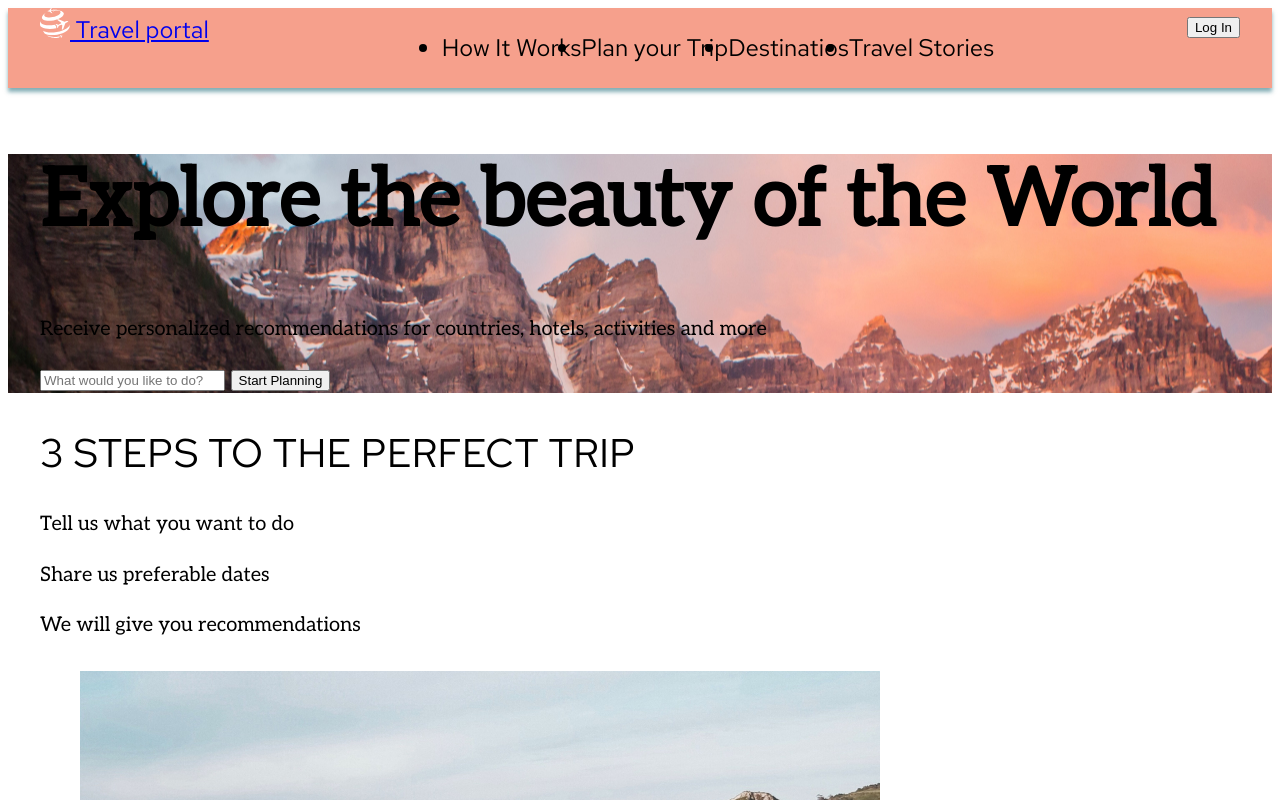
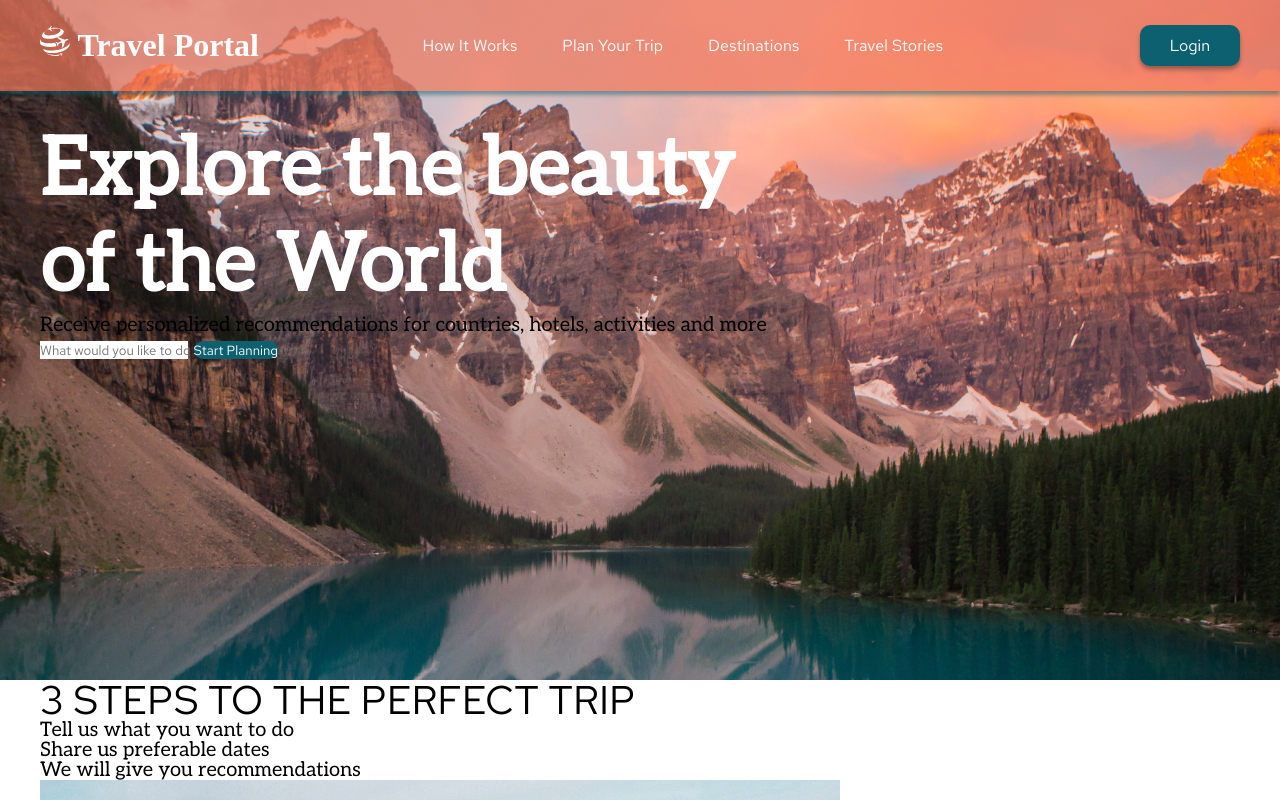
Before and after one commit to KatrinSha/Travel-landing-page, a website: page index.html in a window 1280 px wide. Shown: the top 800 px of the page. Drawn offline with Linux system fonts and the light colour scheme; a web font is replaced by a local one.

Commit message:
feat: add header's style

```diff
--- a/index.html
+++ b/index.html
@@ -17,31 +17,30 @@
 </head>
 
 <body>
+    <div class="background">
         <header class="header">
-        <div class="wrapper">
-            <div class="layout-3-col">
+            <div class="wrapper header__wrapper">
                 <a href="#" class="logo">
                     <object type="image/svg+xml" data="/assets/svg/globe.svg" class="logo-object">
                         Your browser does not support SVG
                     </object>
-                    Travel portal
+                    Travel Portal
                 </a>
                 <nav class="header__navigation">
-                    <ul class ="navigation layout-3-col">
-                        <li>How It Works</li>
-                        <li>Plan your Trip</li>
-                        <li>Destinatios</li>
-                        <li>Travel Stories</li>
+                    <ul class="navigation">
+                        <li class="navigation__link">How It Works</li>
+                        <li class="navigation__link">Plan Your Trip</li>
+                        <li class="navigation__link">Destinations</li>
+                        <li class="navigation__link">Travel Stories</li>
                     </ul>
                 </nav>
-                <div class="header__button">
-                    <button class="button">Log In</button>
-                </div>
-            </div>
+
+                <button class="button header__button">Login</button>
+
             </div>
         </header>
         <section class="preview">
-        <div class="wrapper">
+            <div class="wrapper preview__wrapper">
                 <div class="preview__content">
                     <h1>Explore the beauty of the World</h1>
                     <p>Receive personalized recommendations for countries, hotels, activities and more</p>
@@ -51,6 +50,7 @@
                     </div>
                 </div>
         </section>
+    </div>
     <section class="steps">
         <div class="wrapper">
             <h2>3 STEPS TO THE PERFECT TRIP</h2>
--- a/sass/abstracts/constants.scss
+++ b/sass/abstracts/constants.scss
@@ -2,6 +2,7 @@ $color-main-light:#F2785C;
 $color-main-dark:#0D606F;
 $color-additional:#fff;
 $color-in-form:#1877F2;
+
 
 $content-width:1200px;
 $desktop-width:1440px;
--- a/sass/base/_base.scss
+++ b/sass/base/_base.scss
@@ -7,7 +7,7 @@ body {
   font-family: 'Red Hat Text';
   font-style: normal;
   font-weight: 500;
-  line-height: 32px;
+
 }
 
 h1 {
@@ -15,7 +15,11 @@ h1 {
   font-style: normal;
   font-weight: 700;
   font-size: 80px;
+  color: white;
   line-height: 96px;
+  letter-spacing: 0.02rem;
+
+
 }
 
 h2 {
@@ -23,7 +27,7 @@ h2 {
   font-style: normal;
   font-weight: 500;
   font-size: 40px;
-  line-height: 53px;
+
 }
 
 h3 {
@@ -31,7 +35,7 @@ h3 {
   font-style: normal;
   font-weight: 400;
   font-size: 35px;
-  line-height: 42px;
+
 }
 
 h4 {
@@ -39,7 +43,7 @@ h4 {
   font-style: normal;
   font-weight: 400;
   font-size: 20px;
-  line-height: 24px;
+
 }
 
 p {
@@ -47,5 +51,5 @@ p {
   font-style: normal;
   font-weight: 400;
   font-size: 20px;
-  line-height: 24px;
+
 }
--- /dev/null
+++ b/sass/base/_buttons.scss
@@ -0,0 +1,21 @@
+.button {
+    background-color: $color-main-dark;
+    color: $color-additional;
+    font-family: 'Red Hat Text';
+    font-style: normal;
+    font-weight: 500;
+    border: none;
+    border-radius: 10px;
+    cursor: pointer;
+    transition: all 0.3s;
+}
+
+.button:hover {
+    background-color: $color-additional;
+    color: black;
+}
+
+.header__button {
+    padding: 10px 30px;
+    font-size: 16px;
+    box-shadow: 0px 4px 4px rgba(0, 0, 0, 0.25), 0px 2px 3px rgba(13, 96, 111, 0.16);}
--- /dev/null
+++ b/sass/base/_normalize.scss
@@ -0,0 +1,75 @@
+//Обнуление
+* {
+	padding: 0;
+	margin: 0;
+	border: 0;
+}
+*,
+*:before,
+*:after {
+	-moz-box-sizing: border-box;
+	-webkit-box-sizing: border-box;
+	box-sizing: border-box;
+}
+:focus,
+:active {
+	outline: none;
+}
+a:focus,
+a:active {
+	outline: none;
+}
+nav,
+footer,
+header,
+aside {
+	display: block;
+}
+html,
+body {
+	height: 100%;
+	width: 100%;
+	font-size: 100%;
+	line-height: 1;
+	font-size: 16px;
+	-ms-text-size-adjust: 100%;
+	-moz-text-size-adjust: 100%;
+	-webkit-text-size-adjust: 100%;
+}
+input,
+button,
+textarea {
+	font-family: inherit;
+}
+input::-ms-clear {
+	display: none;
+}
+button {
+	cursor: pointer;
+}
+button::-moz-focus-inner {
+	padding: 0;
+	border: 0;
+}
+a,
+a:visited {
+	text-decoration: none;
+}
+a:hover {
+	text-decoration: none;
+}
+ul li {
+	list-style: none;
+}
+img {
+	vertical-align: top;
+}
+h1,
+h2,
+h3,
+h4,
+h5,
+h6 {
+	font-size: inherit;
+	font-weight: inherit;
+}
--- a/sass/components/_header.scss
+++ b/sass/components/_header.scss
@@ -1,6 +1,49 @@
-.header{
+.header {
     background: rgba(242, 120, 92, 0.7);
     box-shadow: 0px 4px 4px rgba(13, 96, 111, 0.5);
+    padding: 25px 0;
 
 
 }
+
+.header__wrapper {
+    display: flex;
+    justify-content: space-between;
+    align-items: center;
+}
+
+.background {
+    margin: 0 auto;
+    max-width: $desktop-width;
+    background: url('/assets/img/Lake_header_max.jpg') top no-repeat;
+}
+
+.navigation {
+
+    display: flex;
+    justify-content: space-between;
+}
+
+.navigation__link {
+    font-family: 'Red Hat Text';
+    font-style: normal;
+    font-weight: 500;
+    font-size: 16px;
+    list-style: none;
+    letter-spacing: .015rem;
+    color: $color-additional;
+    padding-right: 45px;
+
+
+}
+
+.logo {
+    font-family: 'Magra';
+    font-style: normal;
+    font-weight: 600;
+    font-size: 32px;
+    line-height: 39px;
+    text-decoration: none;
+    color: $color-additional;
+    padding-right: 12px;
+}
--- a/sass/components/_preview.scss
+++ b/sass/components/_preview.scss
@@ -1,5 +1,6 @@
-.preview {
-background-image: url(/assets/img/Lake\ header\ max.jpg);
-position: relative;
-top: 0;
+.preview__content{
+    padding: 32px 308px 321px 0px;
 }
+h1{
+    width: 780px;
+}
--- a/sass/style.scss
+++ b/sass/style.scss
@@ -1,7 +1,10 @@
+@import "base/normalize";
 @import "base/base";
 @import "abstracts/constants.scss";
 @import "layout/wrapper";
 @import "layout/layout-3-col";
+@import "base/buttons";
+
 //components
 @import "components/header";
 @import "components/preview"
```
Also changed, not shown: assets/img/Lake_header_max.jpg (renamed from assets/img/Lake header max.jpg), sass/style.css, 1 other file. Lines whose indentation alone changed are shown as unchanged.
